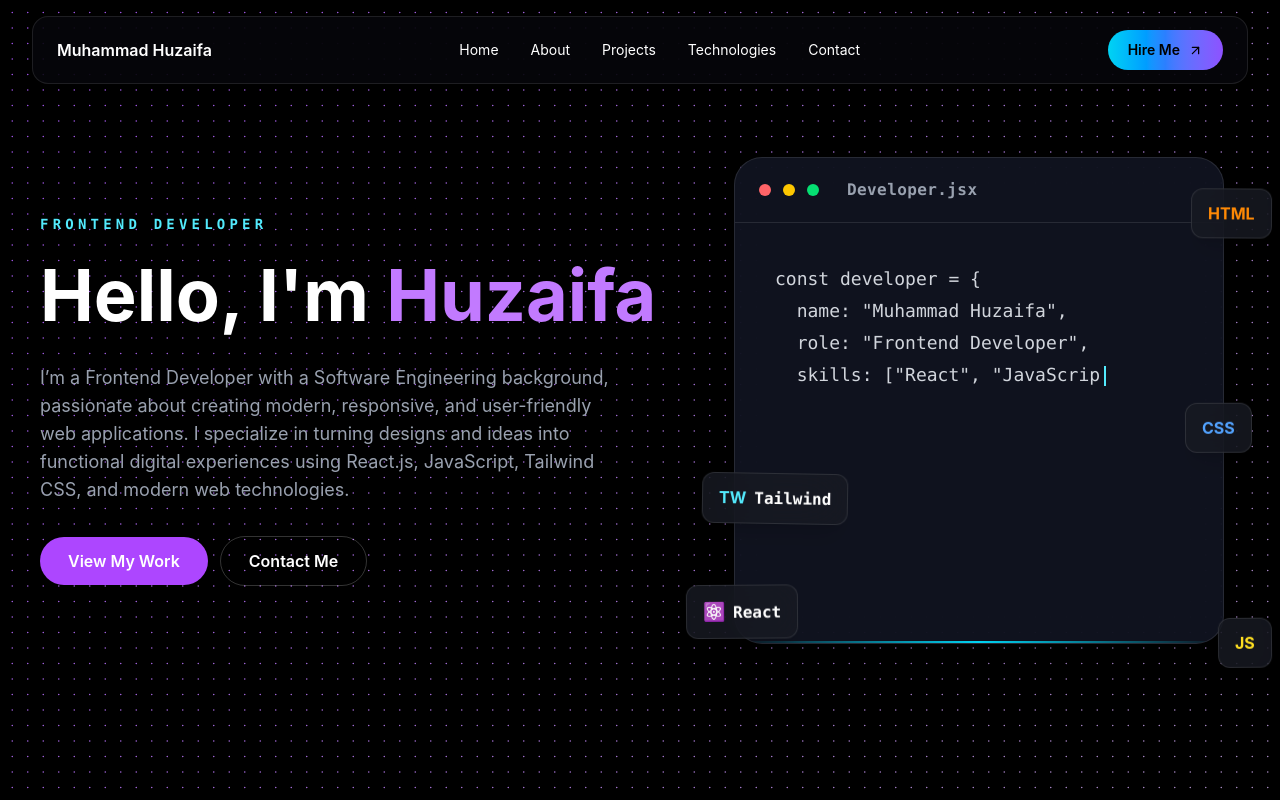
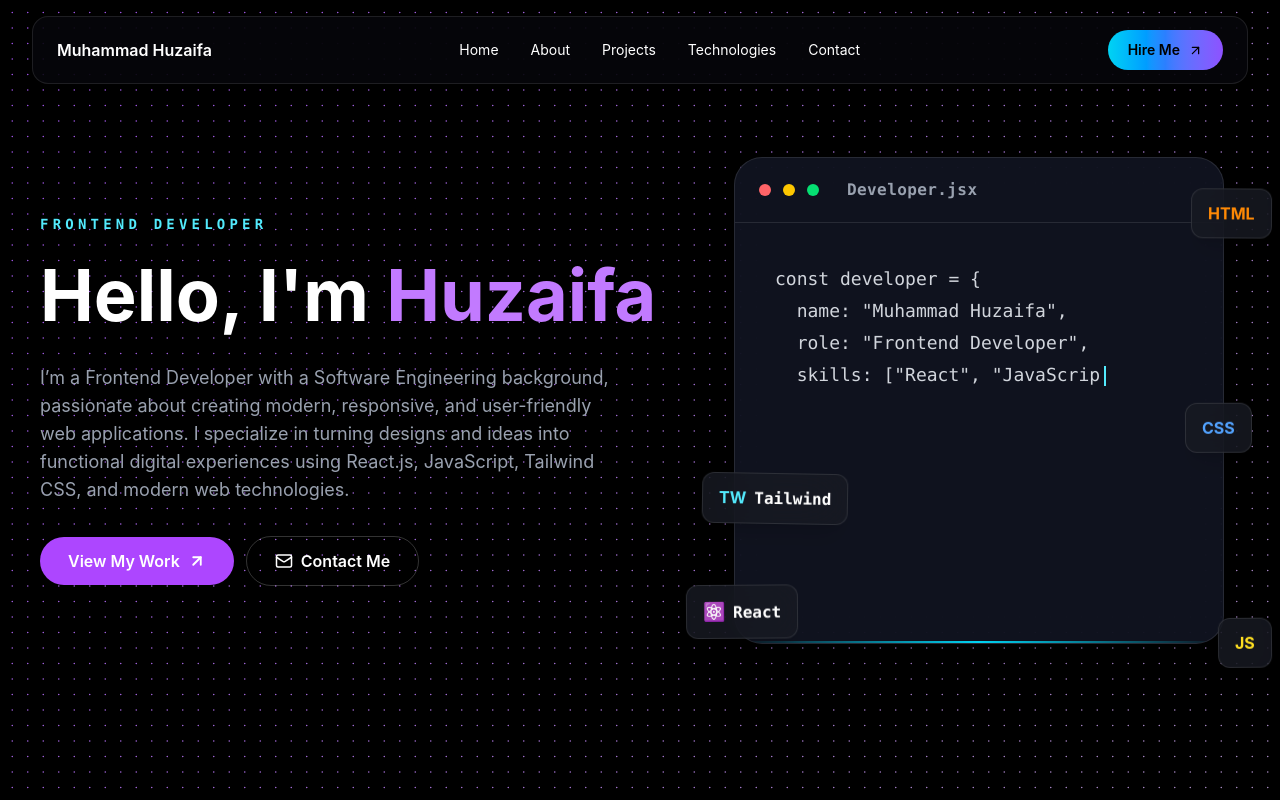
Before and after one commit to izafi/muhammad-huzaifa-portfolio, a React (Vite) app: page / in a window 1280 px wide. Built offline with nearby package versions, Linux system fonts and the light colour scheme.

Commit message:
feat: enhance Hero component with new buttons and improved styling

```diff
--- a/src/components/Hero.jsx
+++ b/src/components/Hero.jsx
@@ -1,4 +1,6 @@
 import React from "react";
+import { ArrowUpRight, Mail } from "lucide-react";
+
 import DotField from "./DotField";
 import CodePanel from "./CodePanel";
 
@@ -26,24 +28,19 @@
 
       {/* Hero Content */}
       <section className="relative z-10 flex min-h-screen items-center">
-
         <div
           className="
             mx-auto flex w-full max-w-7xl flex-col
             items-center justify-center
             gap-12
             px-5 py-20
-
             sm:px-6 sm:py-24
-
             md:gap-14 md:px-8 md:py-24
-
             lg:flex-row
             lg:justify-between
             lg:gap-10
             lg:px-8
             lg:py-30
-
             xl:px-10
           "
         >
@@ -53,9 +50,7 @@
             className="
               w-full
               text-center
-
               md:max-w-3xl
-
               lg:w-[55%]
               lg:max-w-none
               lg:text-left
@@ -72,7 +67,6 @@
                 uppercase
                 tracking-[0.25em]
                 text-cyan-300
-
                 sm:text-sm
                 sm:tracking-[0.3em]
               "
@@ -87,7 +81,6 @@
                 font-bold
                 leading-tight
                 text-white
-
                 sm:text-5xl
                 md:text-6xl
                 lg:text-6xl
@@ -109,13 +102,10 @@
                 text-sm
                 leading-6
                 text-gray-400
-
                 sm:mt-6
                 sm:text-base
                 sm:leading-7
-
                 md:text-lg
-
                 lg:mx-0
                 lg:text-lg
               "
@@ -137,36 +127,59 @@
                 items-center
                 justify-center
                 gap-3
-
                 sm:mt-8
                 sm:flex-row
-
                 lg:justify-start
               "
             >
+
+              {/* View My Work */}
               <button
                 className="
+                  group
+                  flex
                   w-full
+                  items-center
+                  justify-center
+                  gap-2
                   rounded-full
                   bg-purple-500
                   px-7
                   py-3
                   font-semibold
                   text-white
-                  transition
+                  transition-all
                   duration-300
                   hover:bg-purple-600
+                  hover:shadow-lg
+                  hover:shadow-purple-500/25
                   cursor-pointer
-
                   sm:w-auto
                 "
               >
                 View My Work
+
+                <ArrowUpRight
+                  size={18}
+                  strokeWidth={2.5}
+                  className="
+                    transition-transform
+                    duration-300
+                    group-hover:translate-x-1
+                    group-hover:-translate-y-1
+                  "
+                />
               </button>
 
+              {/* Contact Me */}
               <button
                 className="
+                  group
+                  flex
                   w-full
+                  items-center
+                  justify-center
+                  gap-2
                   rounded-full
                   border
                   border-white/20
@@ -174,16 +187,27 @@
                   py-3
                   font-semibold
                   text-white
-                  transition
+                  transition-all
                   duration-300
                   hover:bg-white/10
+                  hover:border-white/40
                   cursor-pointer
-
                   sm:w-auto
                 "
               >
+                <Mail
+                  size={18}
+                  strokeWidth={2}
+                  className="
+                    transition-transform
+                    duration-300
+                    group-hover:-translate-y-0.5
+                  "
+                />
+
                 Contact Me
               </button>
+
             </div>
           </div>
 
```
